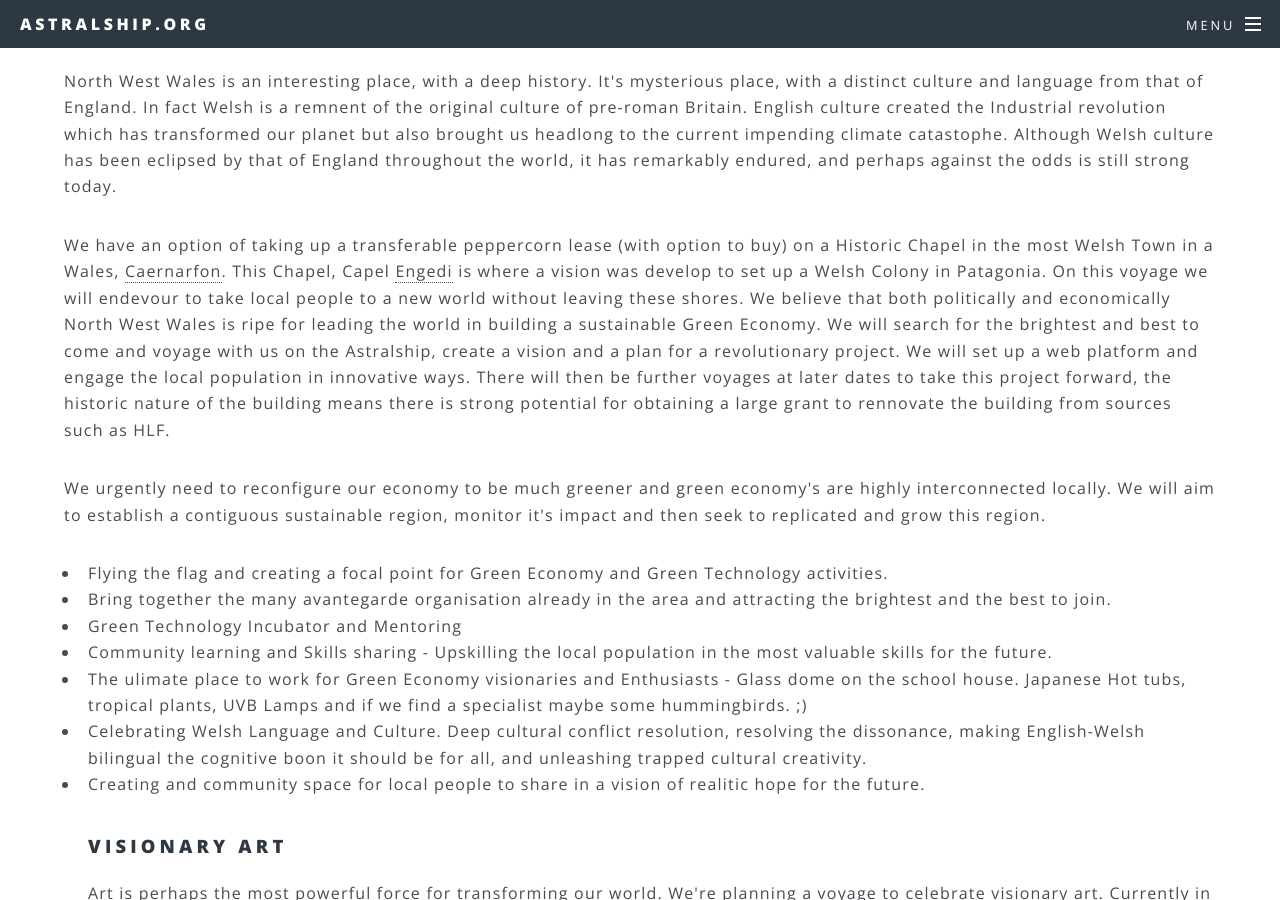
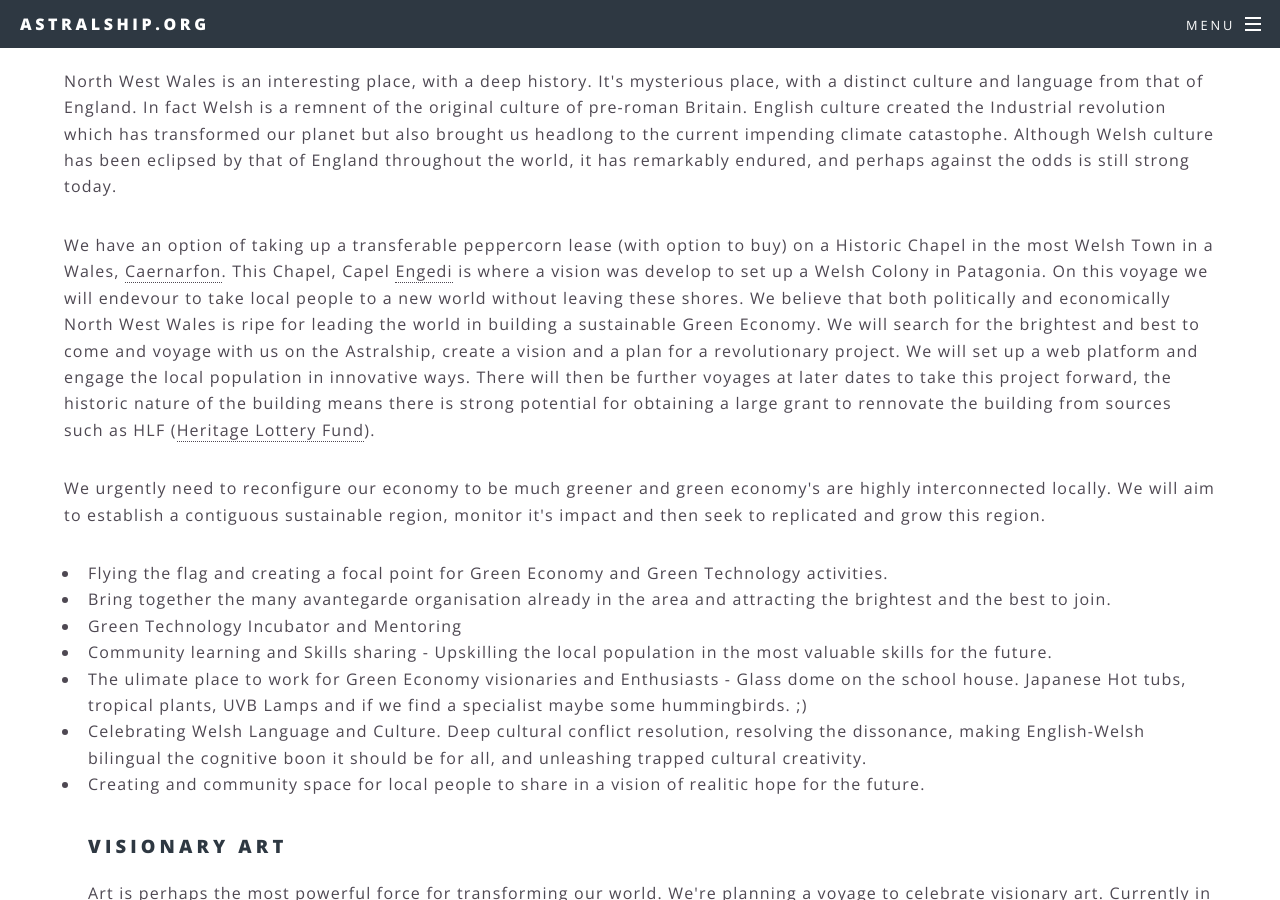
Before and after one commit to astralship/astralship.github.io, a Jekyll site: the page built from voyages.html, in a window 1280 px wide and 900 px high, scrolled down 893 px. Built offline with Jekyll 4.4.1, drawn with Linux system fonts in a browser that asks for light colours; comment, search, counter and statistics services are not loaded.

Commit message:
HLF - heritage lottery fund

```diff
--- a/voyages.html
+++ b/voyages.html
@@ -17,7 +17,7 @@ subtitle:
 	<h3>Bootstrapping the green economy in Wales</h3>
 
 	<p>North West Wales is an interesting place, with a deep history. It's mysterious place, with a distinct culture and language from that of England. In fact Welsh is a remnent of the original culture of pre-roman Britain. English culture created the Industrial revolution which has transformed our planet but also brought us headlong to the current impending climate catastophe. Although Welsh culture has been eclipsed by that of England throughout the world, it has remarkably endured, and perhaps against the odds is still strong today. </p>
-	<p>We have an option of taking up a transferable peppercorn lease (with option to buy) on a Historic Chapel in the most Welsh Town in a Wales, <a href="http://">Caernarfon</a>. This Chapel, Capel <a href="http://historypoints.org/index.php?page=engedi-chapel-caernarfon">Engedi</a> is where a vision was develop to set up a Welsh Colony in Patagonia. On this voyage we will endevour to take local people to a new world without leaving these shores. We believe that both politically and economically North West Wales is ripe for leading the world in building a sustainable Green Economy. We will search for the brightest and best to come and voyage with us on the Astralship, create a vision and a plan for a revolutionary project. We will set up a web platform and engage the local population in innovative ways. There will then be further voyages at later dates to take this project forward, the historic nature of the building means there is strong potential for obtaining a large grant to rennovate the building from sources such as HLF.<p>
+	<p>We have an option of taking up a transferable peppercorn lease (with option to buy) on a Historic Chapel in the most Welsh Town in a Wales, <a href="http://">Caernarfon</a>. This Chapel, Capel <a href="http://historypoints.org/index.php?page=engedi-chapel-caernarfon">Engedi</a> is where a vision was develop to set up a Welsh Colony in Patagonia. On this voyage we will endevour to take local people to a new world without leaving these shores. We believe that both politically and economically North West Wales is ripe for leading the world in building a sustainable Green Economy. We will search for the brightest and best to come and voyage with us on the Astralship, create a vision and a plan for a revolutionary project. We will set up a web platform and engage the local population in innovative ways. There will then be further voyages at later dates to take this project forward, the historic nature of the building means there is strong potential for obtaining a large grant to rennovate the building from sources such as HLF (<a href="https://www.hlf.org.uk/">Heritage Lottery Fund</a>).<p>
 	<p>We urgently need to reconfigure our economy to be much greener and green economy's are highly interconnected locally. We will aim to establish a contiguous sustainable region, monitor it's impact and then seek to replicated and grow this region.
 	<p>
 	<ul>
```
